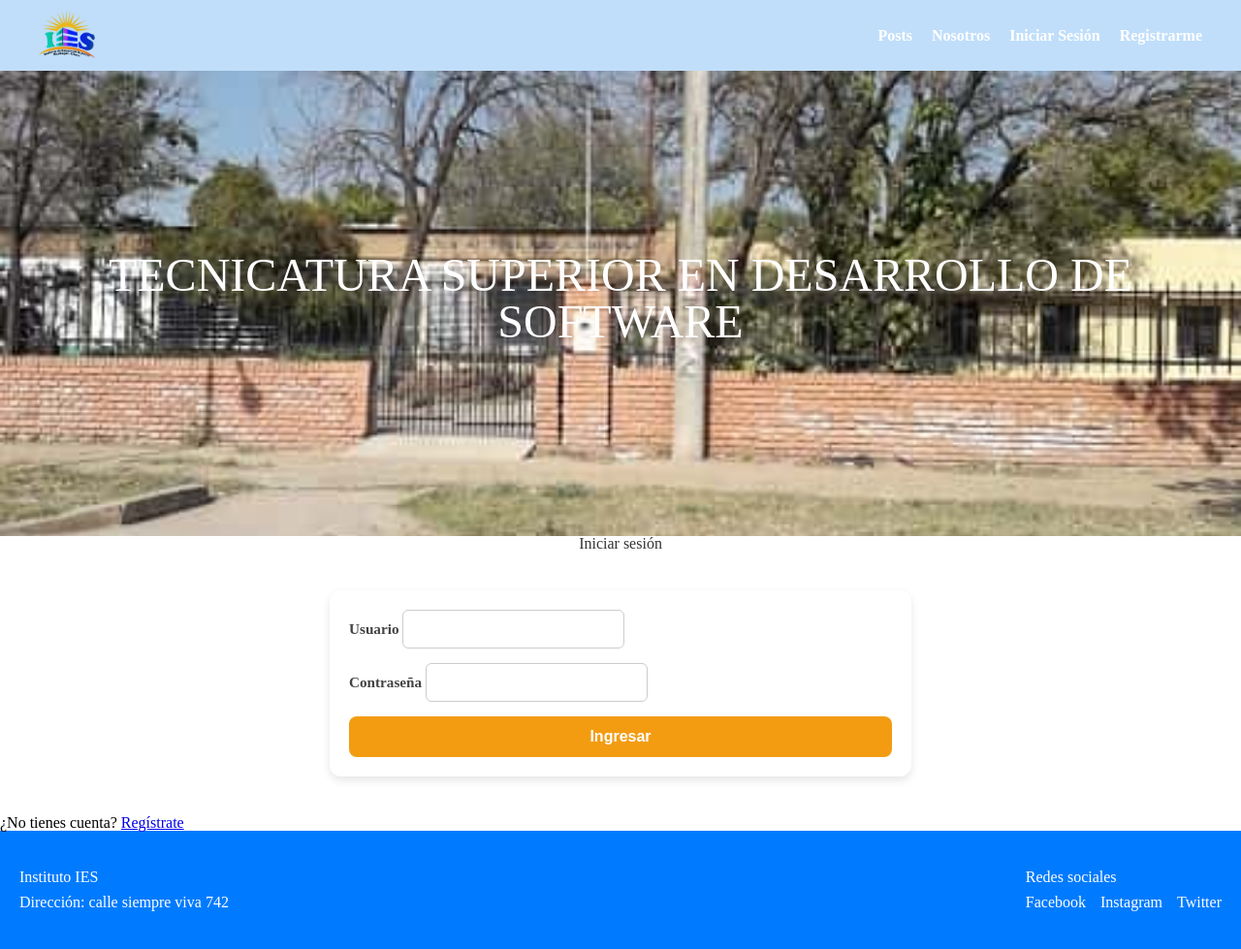
After one commit to Denguesito/blog-instituto, a Django app: page /usuarios/login/ in a window 1280 px wide. The commit adds this page. Shown: the whole page at 97% size. Run offline with Django 5.2, Linux system fonts and the light colour scheme.

Commit message:
creacion de los template de regisro,login,loguot y perfil , arreglo en las views de la app usuarios y cambios en base.html para el manejo de usuario

```diff
--- a/instituto/apps/usuarios/views.py
+++ b/instituto/apps/usuarios/views.py
@@ -3,11 +3,13 @@ from django.urls import reverse_lazy
 from django.views import View
 from django.contrib.auth import login, logout, authenticate
 from django.contrib import messages
-from .forms import RegistroUsuarioForm
+from django.contrib.auth.forms import AuthenticationForm
 from django.contrib.auth.mixins import LoginRequiredMixin
 from django.views.generic import UpdateView
-from .forms import PerfilUsuarioForm
+
+from .forms import RegistroUsuarioForm, PerfilUsuarioForm
 from .models import Usuario
+
 
 class RegistroUsuarioView(View):
     form_class = RegistroUsuarioForm
@@ -23,7 +25,7 @@ class RegistroUsuarioView(View):
             usuario = form.save()
             login(request, usuario)  # loguea automáticamente al registrarse
             messages.success(request, f"Bienvenido {usuario.username}, tu cuenta fue creada correctamente.")
-            return redirect('index.html')
+            return redirect('index')   # 🔥 corregido
         return render(request, self.template_name, {'form': form})
 
 
@@ -31,19 +33,19 @@ class LoginUsuarioView(View):
     template_name = 'usuarios/login.html'
 
     def get(self, request):
-        return render(request, self.template_name)
+        return render(request, self.template_name, {'form': AuthenticationForm()})
 
     def post(self, request):
-        username = request.POST.get('username')
-        password = request.POST.get('password')
-        usuario = authenticate(request, username=username, password=password)
-        if usuario is not None:
+        form = AuthenticationForm(data=request.POST)
+        if form.is_valid():
+            usuario = form.get_user()
             login(request, usuario)
             messages.success(request, f"Bienvenido {usuario.username}")
-            return redirect('index.html')
+            return redirect('index')   # 🔥 corregido
         else:
             messages.error(request, "Usuario o contraseña incorrectos")
-            return render(request, self.template_name)
+        return render(request, self.template_name, {'form': form})
+
 
 class PerfilUsuarioView(LoginRequiredMixin, UpdateView):
     model = Usuario
@@ -59,8 +61,9 @@ class PerfilUsuarioView(LoginRequiredMixin, UpdateView):
         messages.success(self.request, "Perfil actualizado correctamente")
         return super().form_valid(form)
 
+
 class LogoutUsuarioView(View):
-    def get(self, request):
+    def post(self, request):   # 🔥 ahora con POST
         logout(request)
         messages.success(request, "Has cerrado sesión correctamente")
-        return redirect('index.html')
+        return redirect('index')   # 🔥 corregido
--- a/templates/base.html
+++ b/templates/base.html
@@ -25,15 +25,30 @@
         <ul class="nav-links">
           <li><a href="{% url 'blog:lista_articulos'%}">Posts</a></li>
           <li><a href="{% url 'contacto' %}">Nosotros</a></li>
-          <li><a href="">Registrarse</a></li>
-          <li><a href="">ingresar</a></li>
+
+          {% if user.is_authenticated %}
+              <li>
+                  <a href="{% url 'usuarios:perfil' %}" class="registros">Perfil de Usuario</a>
+              </li>
+              <li>
+                  <form class="form_registros" action="{% url 'usuarios:logout' %}" method="post">
+                      {% csrf_token %}
+                      <button type="submit" class="registros">
+                          Cerrar sesión
+                      </button>
+                  </form>
+              </li>
+          {% else %}
+              <li><a href="{% url 'usuarios:login' %}" class="registros">Iniciar Sesión</a></li>
+              <li><a href="{% url 'usuarios:registro' %}" class="registros">Registrarme</a></li>
+          {% endif %}
         </ul>
-
       </nav>
     </header>
+
     <section class="banner">
         <div class="banner-content">
-            <h1>Instituto IES MACHAGAI</h1>
+            <h1>TECNICATURA SUPERIOR EN DESARROLLO DE SOFTWARE</h1>
         </div>
     </section>
 
@@ -46,14 +61,14 @@
         <div class="footer-container">
             <div class="footer-info">
                 <h3>Instituto IES</h3>
-                <p>Direccion: calle siempre viva 742</p>
+                <p>Dirección: calle siempre viva 742</p>
             </div>
 
             <div class="footer-social">
                 <h3>Redes sociales</h3>
                 <ul>
                     <li><a href="#">Facebook</a></li>
-                    <li><a href="#">Instagran</a></li>
+                    <li><a href="#">Instagram</a></li>
                     <li><a href="#">Twitter</a></li>
                 </ul>
             </div>
--- a/templates/comentarios/editar_comentario.html
+++ b/templates/comentarios/editar_comentario.html
@@ -6,9 +6,9 @@
 
 <form method="post">
     {% csrf_token %}
-    {# o simplemente {{ form.as_p }} si no usas crispy #}
+    {{ form.as_p }}
     <label for="id_contenido">Contenido:</label>
-        <input type="text" name="contenido" id="id_contenido" value="{{ form.contenido.value|default:'' }}">
+    <input type="text" name="contenido" id="id_contenido" value="{{ form.contenido.value|default:'' }}">
     <button type="submit">Guardar cambios</button>
     <a href="{% url 'blog:detalle_articulo' object.articulo.pk %}">Cancelar</a>
 </form>
--- /dev/null
+++ b/templates/usuarios/login.html
@@ -0,0 +1,19 @@
+{% extends "base.html" %}
+{% block title %}Iniciar sesión{% endblock %}
+
+{% block contenido %}
+<h2 class="mb-4">Iniciar sesión</h2>
+<form method="post" class="card p-4 shadow-sm">
+    {% csrf_token %}
+    <div class="mb-3">
+        <label for="username" class="form-label">Usuario</label>
+        <input type="text" name="username" id="username" class="form-control" required>
+    </div>
+    <div class="mb-3">
+        <label for="password" class="form-label">Contraseña</label>
+        <input type="password" name="password" id="password" class="form-control" required>
+    </div>
+    <button type="submit" class="btn btn-success">Ingresar</button>
+</form>
+<p class="mt-3">¿No tienes cuenta? <a href="{% url 'usuarios:registro' %}">Regístrate</a></p>
+{% endblock contenido %}
```
Also changed, not shown: templates/usuarios/perfil.html (added, +29 -0 lines), templates/usuarios/registro.html (added, +12 -0 lines), instituto/db.sqlite3, media/avatars/267962336_10158208810692019_7414434388255422881_n.jpg (added), templates/usuarios/logout.html (added).
